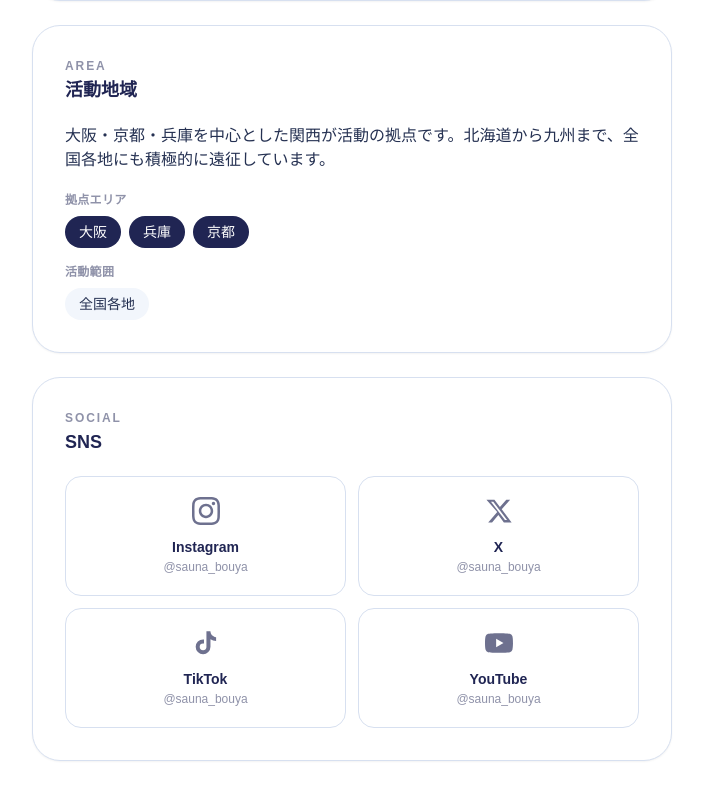
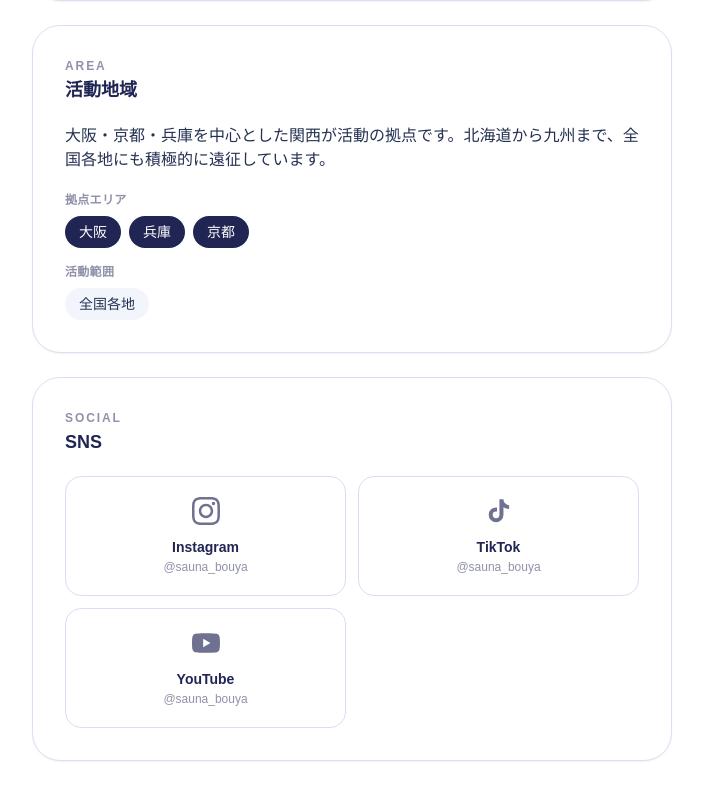
Before and after one commit to Shimokazu96/saunabouya_search, a Next.js app: page /about in a window 1280 px wide. Shown: the part 829-1628 px from the top of the page, without its empty margins (288-991 px from the left). Built offline with nearby package versions, Linux system fonts and the light colour scheme; no server answers.

Commit message:
fix: AboutページのXリンクを削除

```diff
--- a/pages/about.tsx
+++ b/pages/about.tsx
@@ -26,12 +26,6 @@ const SNS_LINKS: Array<{
     handle: "@sauna_bouya",
     url: "https://www.instagram.com/sauna_bouya/",
     icon: "instagram",
-  },
-  {
-    name: "X",
-    handle: "@sauna_bouya",
-    url: "https://x.com/sauna_bouya",
-    icon: "x",
   },
   {
     name: "TikTok",
```
